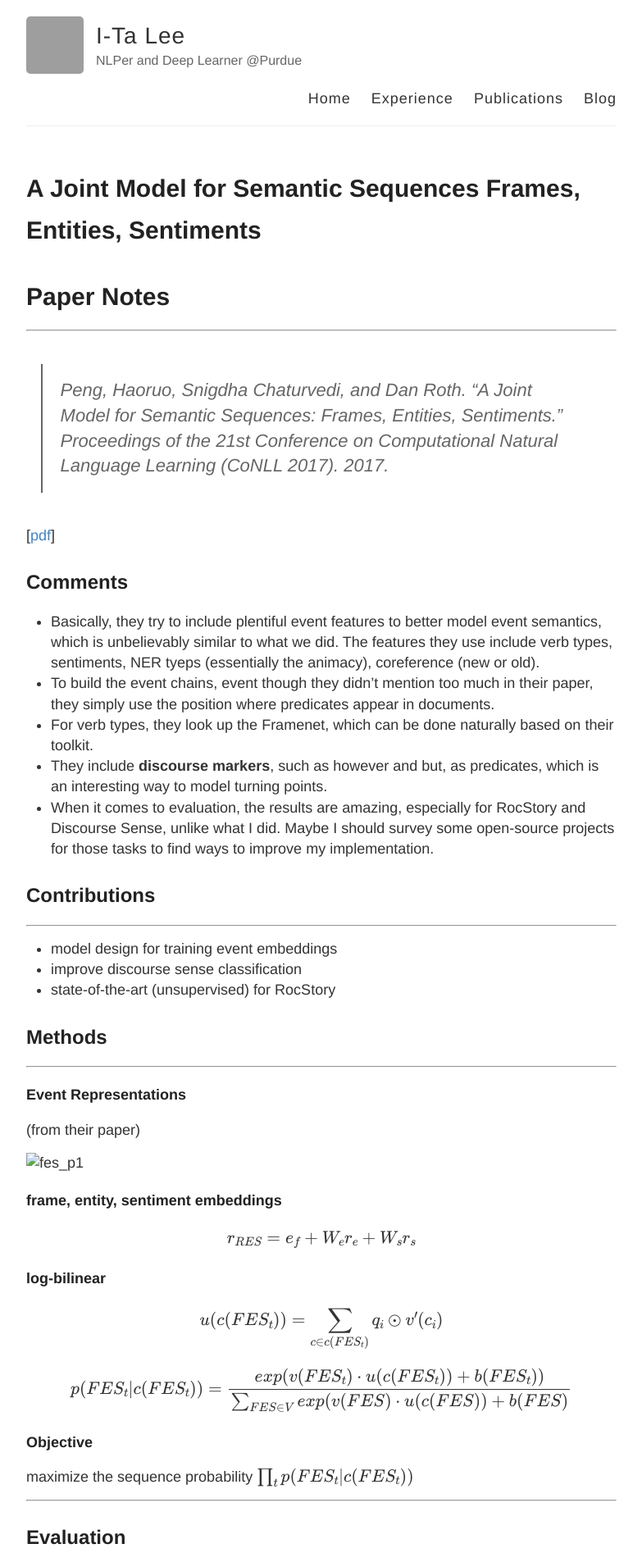
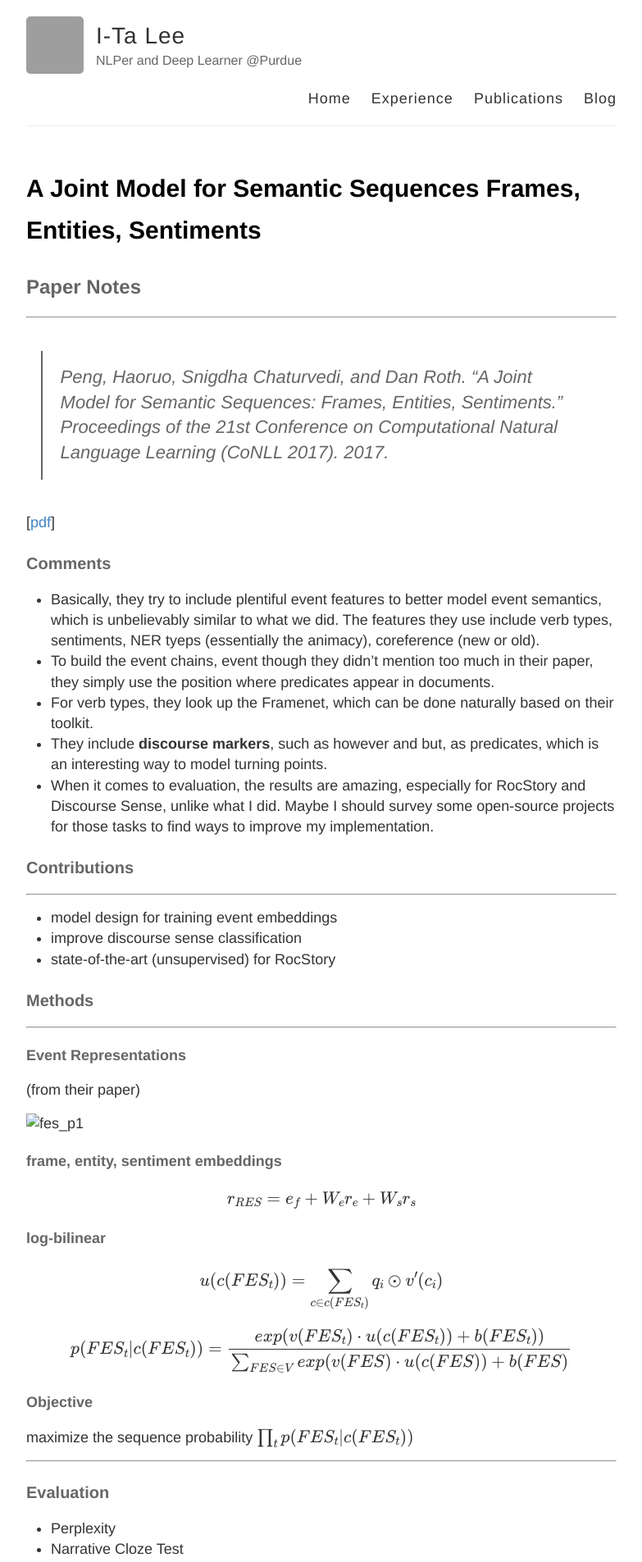
Before and after one commit to doug919/doug919.github.io, a Jekyll site: the page built from _posts/2017-10-6-a-joint-model-for-semantic-sequences-frames-entities-sentiments.md, in a window 1280 px wide. Shown: the top 1905 px of the page at 82% size, without its empty margins (248-1031 px from the left). Built offline with Jekyll 4.4.1, drawn with Linux system fonts in a browser that asks for light colours; formulas are drawn with MathJax 3; grey boxes are pictures that could not be loaded.

Commit message:
coloring

```diff
--- a/_layouts/post.html
+++ b/_layouts/post.html
@@ -3,7 +3,7 @@
 ---
 
 <article class="post">
-  <h1>{{ page.title }}</h1>
+  <h1 style="color:black;">{{ page.title }}</h1>
 
   <div class="entry">
     {{ content }}
--- a/_posts/2017-10-6-a-joint-model-for-semantic-sequences-frames-entities-sentiments.md
+++ b/_posts/2017-10-6-a-joint-model-for-semantic-sequences-frames-entities-sentiments.md
@@ -4,13 +4,13 @@
 category: papernotes
 ---
 
-# Paper Notes
+## Paper Notes
 ---
 > Peng, Haoruo, Snigdha Chaturvedi, and Dan Roth. "A Joint Model for Semantic Sequences: Frames, Entities, Sentiments." Proceedings of the 21st Conference on Computational Natural Language Learning (CoNLL 2017). 2017.
 
 [[pdf](https://aclanthology.coli.uni-saarland.de/pdf/K/K17/K17-1019.pdf)]
 
-## Comments
+### Comments
 - Basically, they try to include plentiful event features to better model event semantics, which is unbelievably similar to what we did. The features they use include verb types, sentiments, NER tyeps (essentially the animacy), coreference (new or old).
 - To build the event chains, event though they didn't mention too much in their paper, they simply use the position where predicates appear in documents.
 - For verb types, they look up the Framenet, which can be done naturally based on their toolkit.
@@ -18,14 +18,14 @@
 - When it comes to evaluation, the results are amazing, especially for RocStory and Discourse Sense, unlike what I did. Maybe I should survey some open-source projects for those tasks to find ways to improve my implementation.
 
 
-## Contributions
+### Contributions
 ---
 - model design for training event embeddings
 - improve discourse sense classification
 - state-of-the-art (unsupervised) for RocStory
 
 
-## Methods
+### Methods
 ---
 
 ##### Event Representations
@@ -45,7 +45,7 @@
 maximize the sequence probability \\(\prod_t p(FES_t|c(FES_t))\\)
 
 ---
-## Evaluation
+### Evaluation
 - Perplexity
 - Narrative Cloze Test
 - Discourse sense classification
@@ -55,12 +55,12 @@
   where $$t$$ is a hyperparameter. They report the results of using single highest probability and majority votes.
   - Question: how to pick $$FES_k$$ if there are more than one $$FES$$ in $$S_5$$
 
-## Datasets
+### Datasets
 - NYT
 - RocStory
 
 
-## Interesting Related Work
+### Interesting Related Work
 - Kordjamshidi, Yangqiu Song Haoruo Peng Parisa, and Mark Sammons Dan Roth. "Improving a Pipeline Architecture for Shallow Discourse Parsing." CoNLL 2015 (2015): 78.
   - The base system to include event scores for discourse sense classifications.
 - Peng, Haoruo, and Dan Roth. "Two discourse driven language models for semantics." arXiv preprint arXiv:1606.05679 (2016).
--- a/_sass/_variables.scss
+++ b/_sass/_variables.scss
@@ -5,7 +5,7 @@
 
 // Colors
 $blue: #4183C4;
-
+$steelBlue: #4682B4;
 // Grays
 $black: #000;
 $darkerGray: #222;
--- a/blog.html
+++ b/blog.html
@@ -7,7 +7,7 @@
   {% for post in site.posts %}
     <article class="post">
 
-      <h1><a href="{{ site.baseurl }}{{ post.url }}">{{ post.title }}</a></h1>
+      <h1 style="color:black;"><a href="{{ site.baseurl }}{{ post.url }}">{{ post.title }}</a></h1>
 
       <div class="entry">
         {{ post.excerpt }}
--- a/style.scss
+++ b/style.scss
@@ -32,7 +32,7 @@
 
 h1, h2, h3, h4, h5, h6 {
   font-family: $helveticaNeue;
-  color: $darkerGray;
+  color: $gray;
   font-weight: bold;
 
   line-height: 1.7;
```
Also changed, not shown: _posts/2017-10-4-man-is-to-computeras-as-woman-is-to-homemaker.md (+6 -6 lines), 1 other file.
